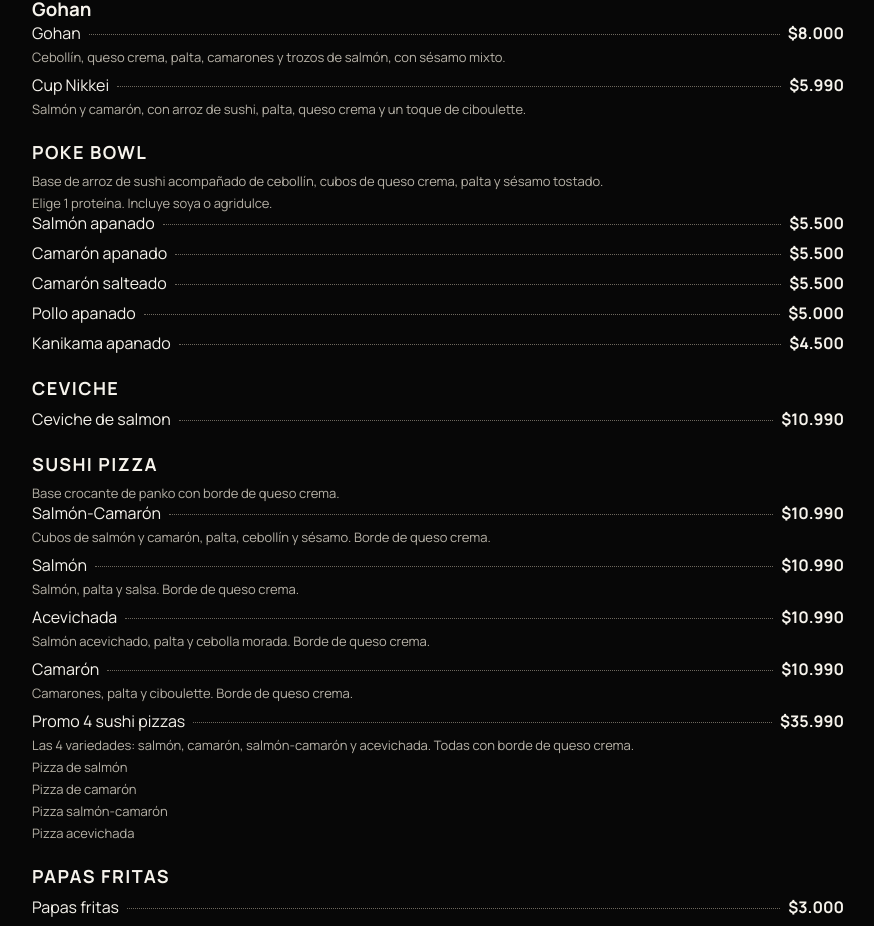
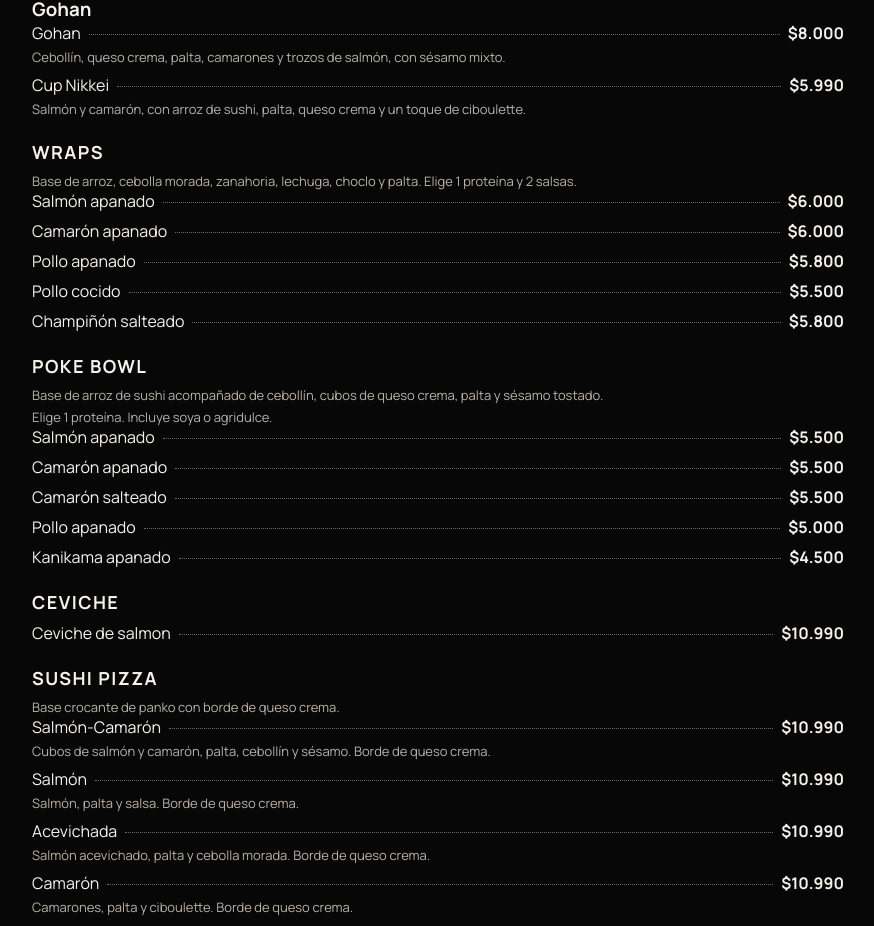
Before and after one commit to seebap28-netizen/sushidelvalle, a Next.js app: page /imprimir in a window 1280 px wide. Shown: the part 5113-6039 px from the top of the page, without its empty margins (202-1076 px from the left). Built offline with nearby package versions, Linux system fonts and the light colour scheme.

Commit message:
Agrega Wraps despues de Bowls, con proteinas y 2 salsas a eleccion.

```diff
--- a/data/menu.json
+++ b/data/menu.json
@@ -258,6 +258,15 @@
       "note": "Elige 1 proteína. Incluye soya o agridulce.",
       "kind": "menu",
       "order": 10
+    },
+    {
+      "id": "cat-food-wraps",
+      "name": "Wraps",
+      "slug": "wraps",
+      "description": "Base de arroz, cebolla morada, zanahoria, lechuga, choclo y palta. Elige 1 proteína y 2 salsas.",
+      "note": "",
+      "kind": "menu",
+      "order": 9.5
     }
   ],
   "products": [
@@ -2042,6 +2051,71 @@
       "featured": true,
       "order": 5,
       "image": "/photos/pizza-promo.jpg"
+    },
+    {
+      "id": "wrap-salmon-apa",
+      "categoryId": "cat-food-wraps",
+      "name": "Salmón apanado",
+      "description": "",
+      "price": 6000,
+      "extraPrice": 0,
+      "details": [],
+      "available": true,
+      "featured": false,
+      "order": 1,
+      "image": "/photos/wrap.png"
+    },
+    {
+      "id": "wrap-cam-apa",
+      "categoryId": "cat-food-wraps",
+      "name": "Camarón apanado",
+      "description": "",
+      "price": 6000,
+      "extraPrice": 0,
+      "details": [],
+      "available": true,
+      "featured": false,
+      "order": 2,
+      "image": "/photos/wrap.png"
+    },
+    {
+      "id": "wrap-pollo-apa",
+      "categoryId": "cat-food-wraps",
+      "name": "Pollo apanado",
+      "description": "",
+      "price": 5800,
+      "extraPrice": 0,
+      "details": [],
+      "available": true,
+      "featured": false,
+      "order": 3,
+      "image": "/photos/wrap.png"
+    },
+    {
+      "id": "wrap-pollo-coc",
+      "categoryId": "cat-food-wraps",
+      "name": "Pollo cocido",
+      "description": "",
+      "price": 5500,
+      "extraPrice": 0,
+      "details": [],
+      "available": true,
+      "featured": false,
+      "order": 4,
+      "image": "/photos/wrap.png"
+    },
+    {
+      "id": "wrap-champi",
+      "categoryId": "cat-food-wraps",
+      "name": "Champiñón salteado",
+      "description": "",
+      "price": 5800,
+      "extraPrice": 0,
+      "details": [],
+      "available": true,
+      "featured": false,
+      "order": 5,
+      "image": "/photos/wrap.png"
     }
   ]
 }
--- a/src/app/globals.css
+++ b/src/app/globals.css
@@ -434,7 +434,8 @@ img {
   padding: 24px;
 }
 
-#arma-tu-bowl {
+#arma-tu-bowl,
+#arma-tu-wrap {
   margin-top: 16px;
 }
 
--- a/src/lib/images.ts
+++ b/src/lib/images.ts
@@ -115,6 +115,11 @@ const byId: Record<string, string> = {
   "casa-salmon": "/photos/roll-casa-salmon.jpg",
   "casa-camaron": "/photos/roll-casa-camaron.jpg",
   "casa-crunch": "/photos/roll-casa-crunch.jpg",
+  "wrap-salmon-apa": "/photos/wrap.png",
+  "wrap-cam-apa": "/photos/wrap.png",
+  "wrap-pollo-apa": "/photos/wrap.png",
+  "wrap-pollo-coc": "/photos/wrap.png",
+  "wrap-champi": "/photos/wrap.png",
   "cuppet-nikkei": "/photos/cuppet-nikkei.png",
   "barra-acevichada": "/photos/barra-acevichada.jpg",
 };
@@ -137,6 +142,7 @@ const byCategory: Record<string, string> = {
   "cat-primavera": "/photos/spring-rolls.png",
   "cat-bowls": "/photos/bowl.png",
   "cat-bowl": "/photos/bowl.png",
+  "cat-food-wraps": "/photos/wrap.png",
   "cat-gohan": "/photos/gohan.png",
   "cat-poke": "/photos/poke-bowl.png",
   "cat-papas": "/photos/fries.png",
```
Also changed, not shown: src/components/MenuView.tsx (+31 -1 lines), src/components/WrapBuilder.tsx (added, +95 -0 lines), public/photos/wrap.png (added).
